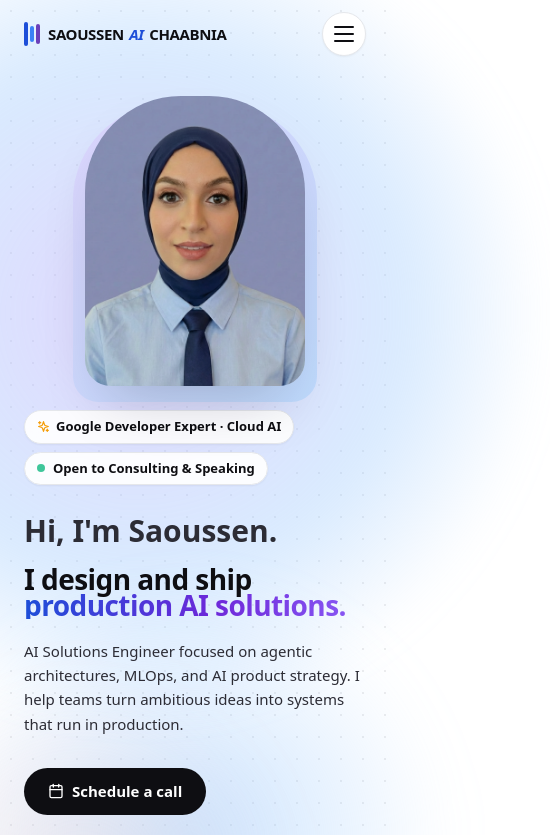
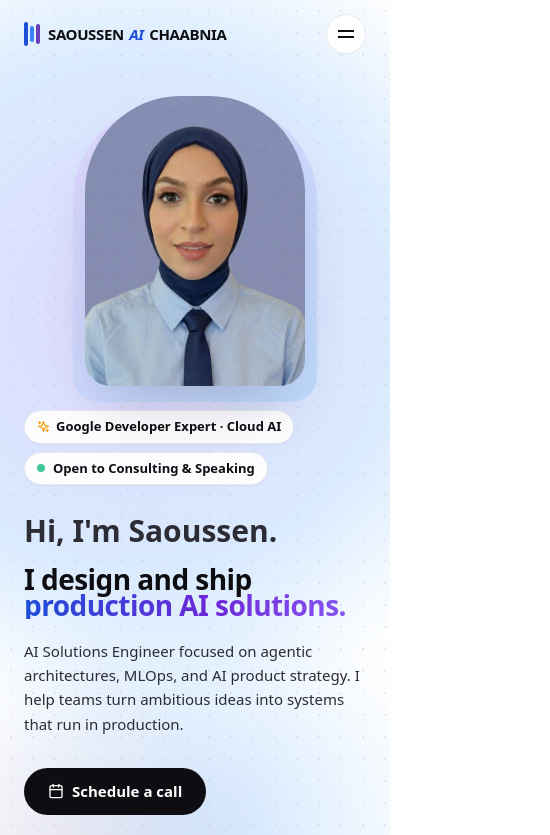
Before and after one commit to Saoussen-CH/Saoussen-CH.github.io, a React (Vite) app: page / in a window 390 px wide. Shown: the top 835 px of the page, 550 px wide, since content can reach past the window. Built offline with nearby package versions, Linux system fonts and the light colour scheme; the HTML template or start-up script is replaced by a standard one; a web font is replaced by a local one.

Commit message:
Clip horizontal overflow in hero on mobile

```diff
--- a/src/components/Hero.tsx
+++ b/src/components/Hero.tsx
@@ -46,7 +46,7 @@ function Portrait() {
 
 export function Hero() {
   return (
-    <section id="home" className="relative min-h-screen lg:h-screen lg:min-h-[640px] flex flex-col lg:overflow-hidden">
+    <section id="home" className="relative min-h-screen lg:h-screen lg:min-h-[640px] flex flex-col overflow-x-hidden lg:overflow-hidden">
       <div
         className="absolute inset-0 pointer-events-none"
         style={{
--- a/src/components/Navbar.tsx
+++ b/src/components/Navbar.tsx
@@ -81,22 +81,13 @@ export function Navbar() {
           </a>
           <button
             onClick={() => setOpen(v => !v)}
-            aria-label={open ? 'Close menu' : 'Open menu'}
-            aria-expanded={open}
-            className="lg:hidden w-11 h-11 grid place-items-center rounded-full border border-line bg-paper shadow-sm hover:bg-mist transition-colors"
+            aria-label="Menu"
+            className="lg:hidden w-10 h-10 grid place-items-center rounded-full border border-line bg-paper"
           >
-            {open ? (
-              <span className="relative w-5 h-5">
-                <span className="absolute inset-x-0 top-1/2 h-0.5 bg-ink rotate-45" />
-                <span className="absolute inset-x-0 top-1/2 h-0.5 bg-ink -rotate-45" />
-              </span>
-            ) : (
-              <span className="flex flex-col gap-[5px]">
-                <span className="w-5 h-0.5 bg-ink rounded-full" />
-                <span className="w-5 h-0.5 bg-ink rounded-full" />
-                <span className="w-5 h-0.5 bg-ink rounded-full" />
-              </span>
-            )}
+            <span className="flex flex-col gap-1">
+              <span className="w-4 h-0.5 bg-ink" />
+              <span className="w-4 h-0.5 bg-ink" />
+            </span>
           </button>
         </div>
       </div>
```
